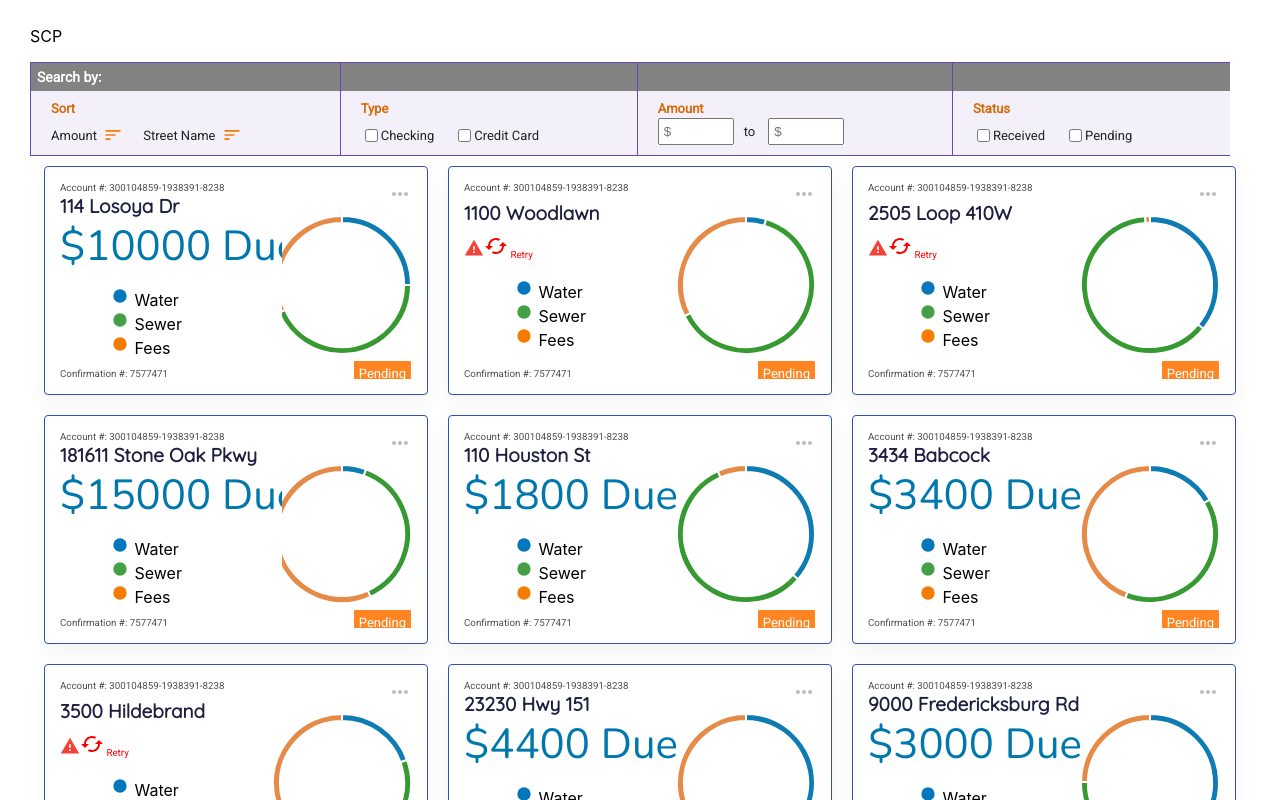
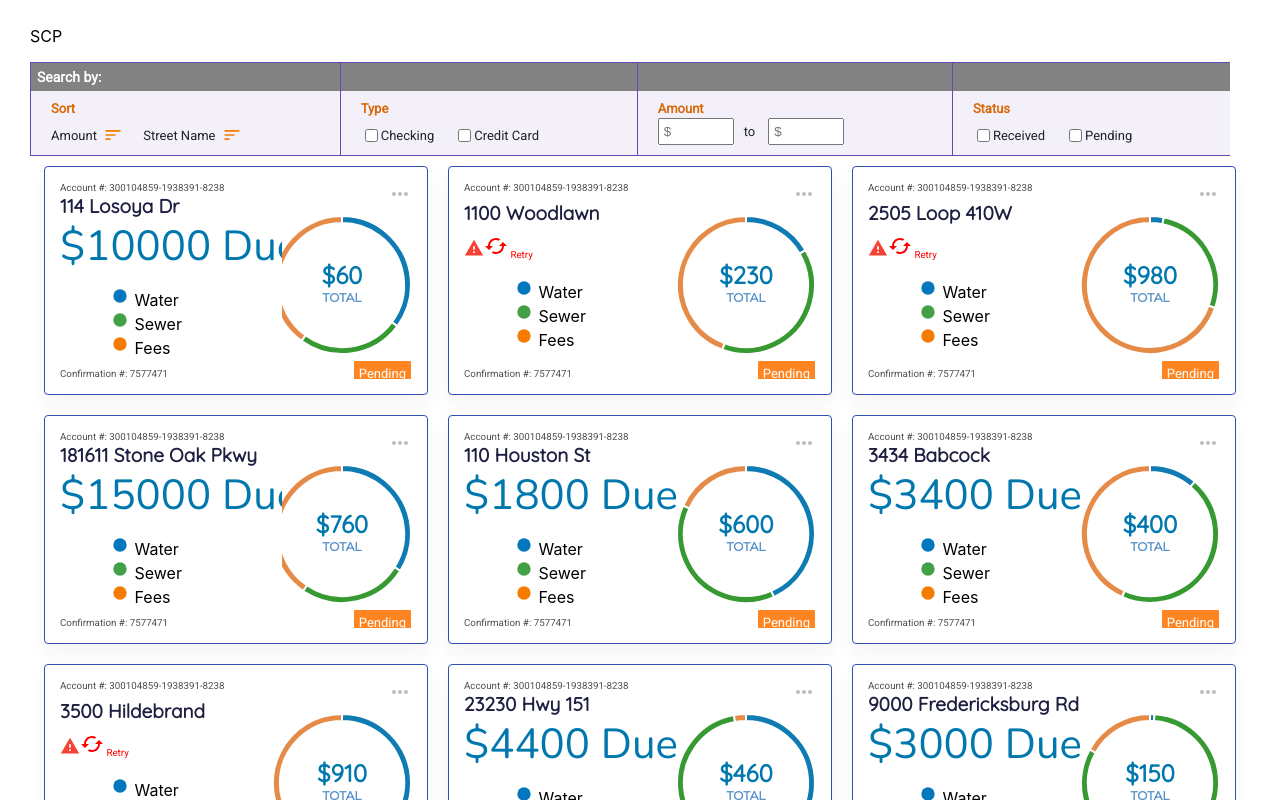
Before and after one commit to fidoogle/react-tiles, a React (Create React App) app: page / in a window 1280 px wide. Shown: the top 800 px of the page. Built offline with nearby package versions, Linux system fonts and the light colour scheme.

Commit message:
add text in doughnut middle

```diff
--- a/src/App.scss
+++ b/src/App.scss
@@ -143,6 +143,32 @@ body {
   }
   .chart {
     flex: 1 1 auto;
+    position: relative;
+
+    .doughnut-middle {
+      position: absolute;
+      top: 50px;
+      width: 140px;
+      z-index: 10;
+      font-family: Quicksand;
+      font-style: normal;
+      font-weight: bold;
+      font-size: 24px;
+      line-height: 30px;
+      text-align: center;
+      color: #0078AE;
+
+      .bottom {
+        font-family: Montserrat;
+        font-style: normal;
+        font-weight: bold;
+        font-size: 12px;
+        line-height: 15px;
+        text-align: center;
+        text-transform: uppercase;
+        color: #5691C8;
+      }
+    }
   }
   .status {
     padding: 5px;
--- a/src/components/tile.js
+++ b/src/components/tile.js
@@ -84,6 +84,10 @@ function Tile({property}) {
                 <div className="flex-card-column right clip">
                     <div><MoreHorizIcon style={{ color: grey[400] }}/></div>
                     <div className="chart">
+                        <div className="doughnut-middle">
+                            ${10*randomScalingFactor()}
+                            <div className="bottom">Total</div>
+                        </div>
                         <Doughnut data={data}/>
                     </div>
                     <div className="status">
```
